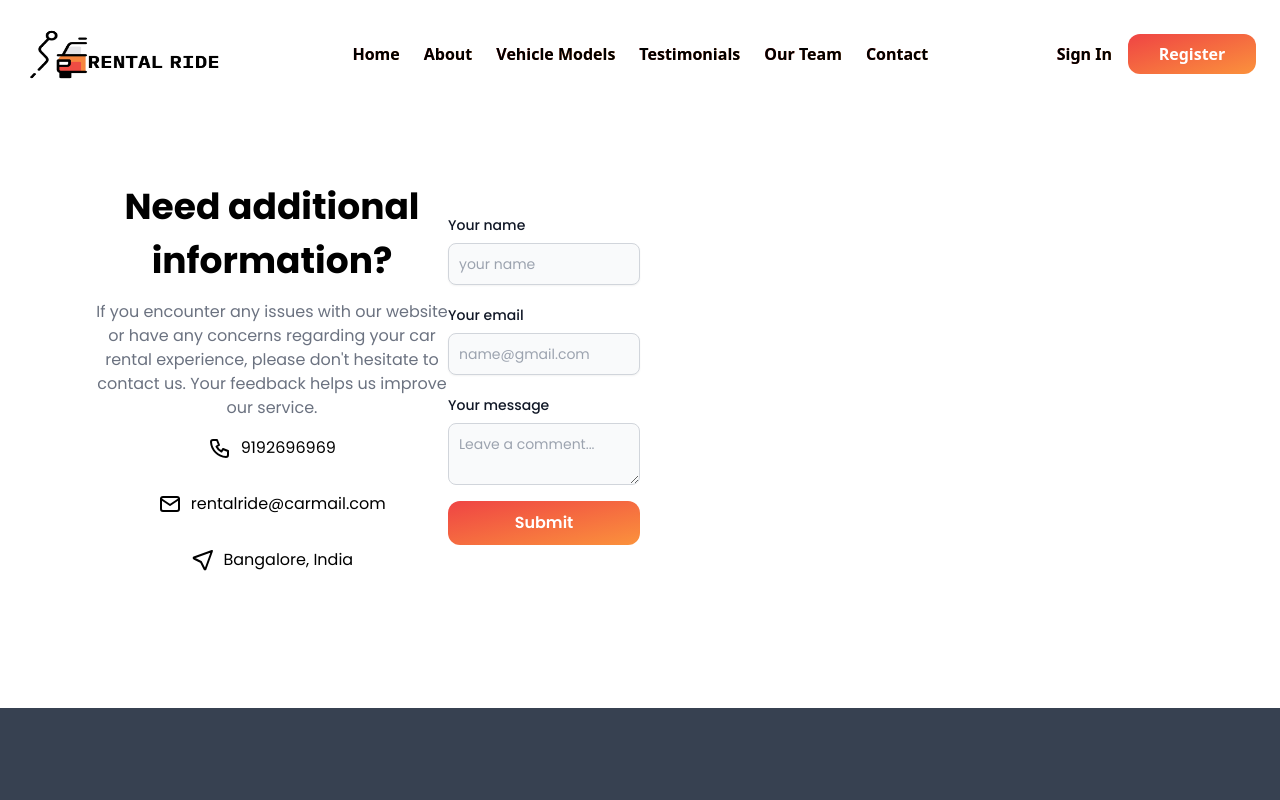
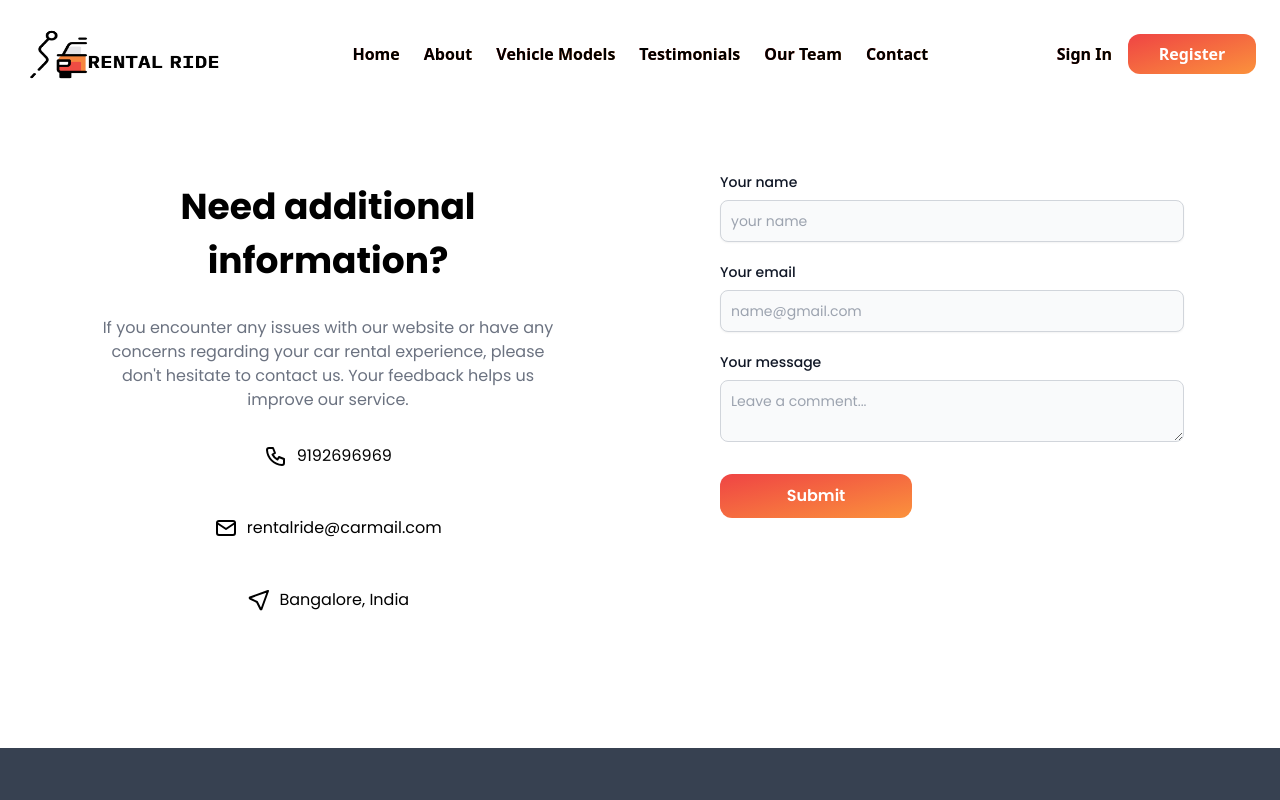
Before and after one commit to BytePrashant/Rental-Ride, a Next.js app: page /contact in a window 1280 px wide. Shown: the top 800 px of the page. Built offline with nearby package versions, Linux system fonts and the light colour scheme.

Commit message:
component aligned

```diff
--- a/src/components/ContactForm.tsx
+++ b/src/components/ContactForm.tsx
@@ -3,8 +3,8 @@ export function ContactForm() {
     <>
       <section id="Pick-Car" className="font-custom1 py-16 md:mx-14">
         <div className="container mx-auto px-10">
-          <div className="Contact-content flex flex-col md:flex-row md:items-center md:w-1/2">
-            <div className="flex flex-col text-center">
+          <div className="Contact-content flex flex-col md:flex-row md:gap-40">
+            <div className="flex flex-col text-center gap-4 md:w-1/2">
               <h2 className="font-bold text-4xl mt-2 mb-3 leading-normal">
                 Need additional information?
               </h2>
@@ -67,8 +67,8 @@ export function ContactForm() {
                 &nbsp; Bangalore, India
               </a>
             </div>
-            <div className="flex flex-col">
-              <form className="max-w-sm mx-auto">
+            <div className="flex flex-col md:w-1/2">
+              <form className="">
                 <div className="mb-5">
                   <label
                     htmlFor="name"
@@ -79,7 +79,7 @@ export function ContactForm() {
                   <input
                     type="name"
                     id="name"
-                    className="shadow-sm bg-gray-50 border border-gray-300 text-gray-900 text-sm rounded-lg focus:ring-blue-500 focus:border-blue-500 block w-full p-2.5 dark:border-gray-600 dark:placeholder-gray-400"
+                    className="w-full shadow-sm bg-gray-50 border border-gray-300 text-gray-900 text-sm rounded-lg focus:ring-blue-500 focus:border-blue-500 block p-2.5 dark:border-gray-600 dark:placeholder-gray-400"
                     placeholder="your name"
                     required
                   />
@@ -94,7 +94,7 @@ export function ContactForm() {
                   <input
                     type="email"
                     id="email"
-                    className="shadow-sm bg-gray-50 border border-gray-300 text-gray-900 text-sm rounded-lg focus:ring-blue-500 focus:border-blue-500 block w-full p-2.5 dark:border-gray-600 dark:placeholder-gray-400"
+                    className="w-full shadow-sm bg-gray-50 border border-gray-300 text-gray-900 text-sm rounded-lg focus:ring-blue-500 focus:border-blue-500 block p-2.5 dark:border-gray-600 dark:placeholder-gray-400"
                     placeholder="name@gmail.com"
                     required
                   />
@@ -108,12 +108,12 @@ export function ContactForm() {
                   </label>
                   <textarea
                     id="message"
-                    className="block p-2.5 w-full text-sm text-gray-900 bg-gray-50 rounded-lg border border-gray-300 focus:ring-blue-500 focus:border-blue-500 dark:border-gray-600 dark:placeholder-gray-400 "
+                    className="w-full block p-2.5 text-sm text-gray-900 bg-gray-50 rounded-lg border border-gray-300 focus:ring-blue-500 focus:border-blue-500 dark:border-gray-600 dark:placeholder-gray-400"
                     placeholder="Leave a comment..."
                   ></textarea>
                   <button
                     type="submit"
-                    className="flex mt-4 justify-center text-white bg-gradient-to-br from-red-500 to-orange-400 font-semibold px-5 py-2.5 text-center rounded-xl w-48 gap-2 hover:bg-gradient-to-br hover:from-red-600 hover:to-orange-500"
+                    className="flex mt-8 justify-center text-white bg-gradient-to-br from-red-500 to-orange-400 font-semibold px-5 py-2.5 text-center rounded-xl w-48 gap-2 hover:bg-gradient-to-br hover:from-red-600 hover:to-orange-500"
                   >
                     Submit
                   </button>
```
